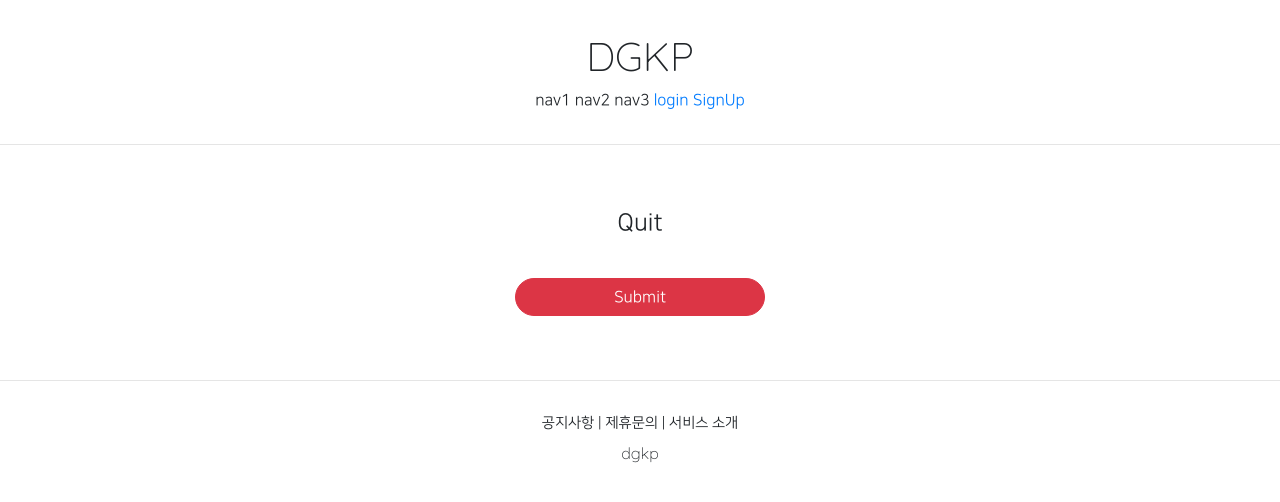
After one commit to jw3215/dgkp, a Django app: template accountapp/templates/accountapp/delete.html in a window 1280 px wide. The commit adds this page. Shown: the top 502 px of the page. Run offline with Django 3.2, Linux system fonts and the light colour scheme; the template is opened without the code that fills it, so the values that code supplies are empty; some libraries are stand-ins or nearby versions.

Commit message:
djust django 26

```diff
--- /dev/null
+++ b/accountapp/templates/accountapp/delete.html
@@ -0,0 +1,14 @@
+{% extends 'base.html' %}
+{% load bootstrap4 %}
+
+{% block content %}
+<div style="text-align: center; max-width:500px; margin : 4rem auto">
+    <div class="mb-4">
+        <h4>Quit</h4>
+    </div>
+    <form action="{% url 'accountapp:delete' pk=user.pk %}" method="post">
+        {% csrf_token %}
+        <input type="submit" class="btn btn-danger rounded-pill col-6 mt-3">
+    </form>
+</div>
+{% endblock  %}
--- a/accountapp/templates/accountapp/detail.html
+++ b/accountapp/templates/accountapp/detail.html
@@ -15,6 +15,10 @@
             <p>
                 Change Info</p>
         </a>
+        <a href=" {% url 'accountapp:delete' pk=user.pk %}">
+            <p>
+                Quit</p>
+        </a>
 
         {% endif %}
     </div>
--- a/accountapp/urls.py
+++ b/accountapp/urls.py
@@ -1,6 +1,7 @@
 from django.contrib.auth.views import LoginView, LogoutView
 from accountapp.views import (
     AccountCreateView,
+    AccountDeleteView,
     AccountDetailView,
     AccountUpdateView,
     hello_world,
@@ -20,4 +21,5 @@ urlpatterns = [
     path("create/", AccountCreateView.as_view(), name="create"),
     path("detail/<int:pk>", AccountDetailView.as_view(), name="detail"),
     path("update/<int:pk>", AccountUpdateView.as_view(), name="update"),
+    path("delete/<int:pk>", AccountDeleteView.as_view(), name="delete"),
 ]
--- a/templates/header.html
+++ b/templates/header.html
@@ -10,6 +10,9 @@
     <a href="{% url 'accountapp:login' %}?next={{request.path}} ">
       <span>login</span>
     </a>
+    <a href="{% url 'accountapp:create' %} ">
+      <span>SignUp</span>
+    </a>
     {% else %}
     <a href="{% url 'accountapp:detail' pk=user.pk %}">
       <span>MyPage</span>
```
Also changed, not shown: accountapp/views.py (+7 -1 lines).
